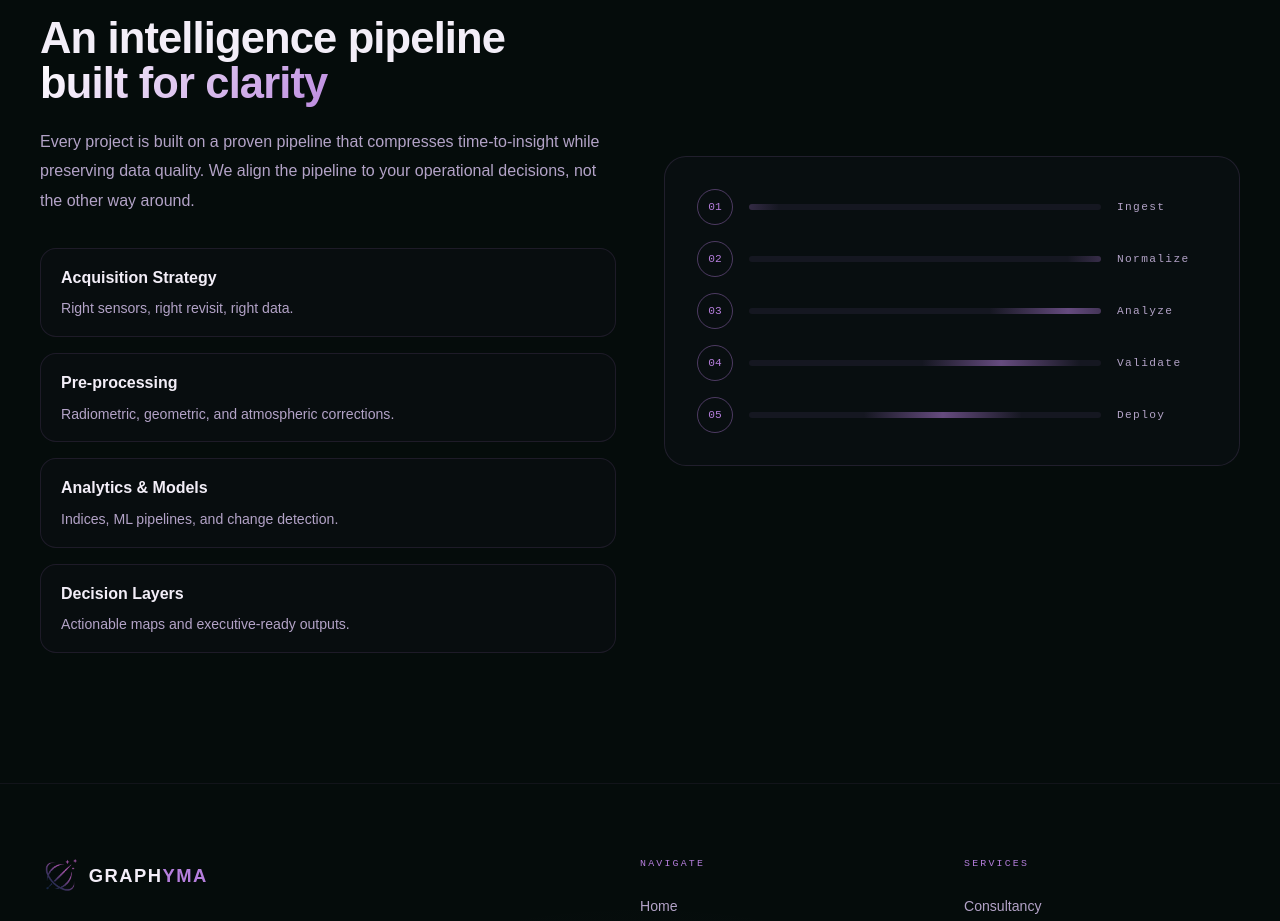
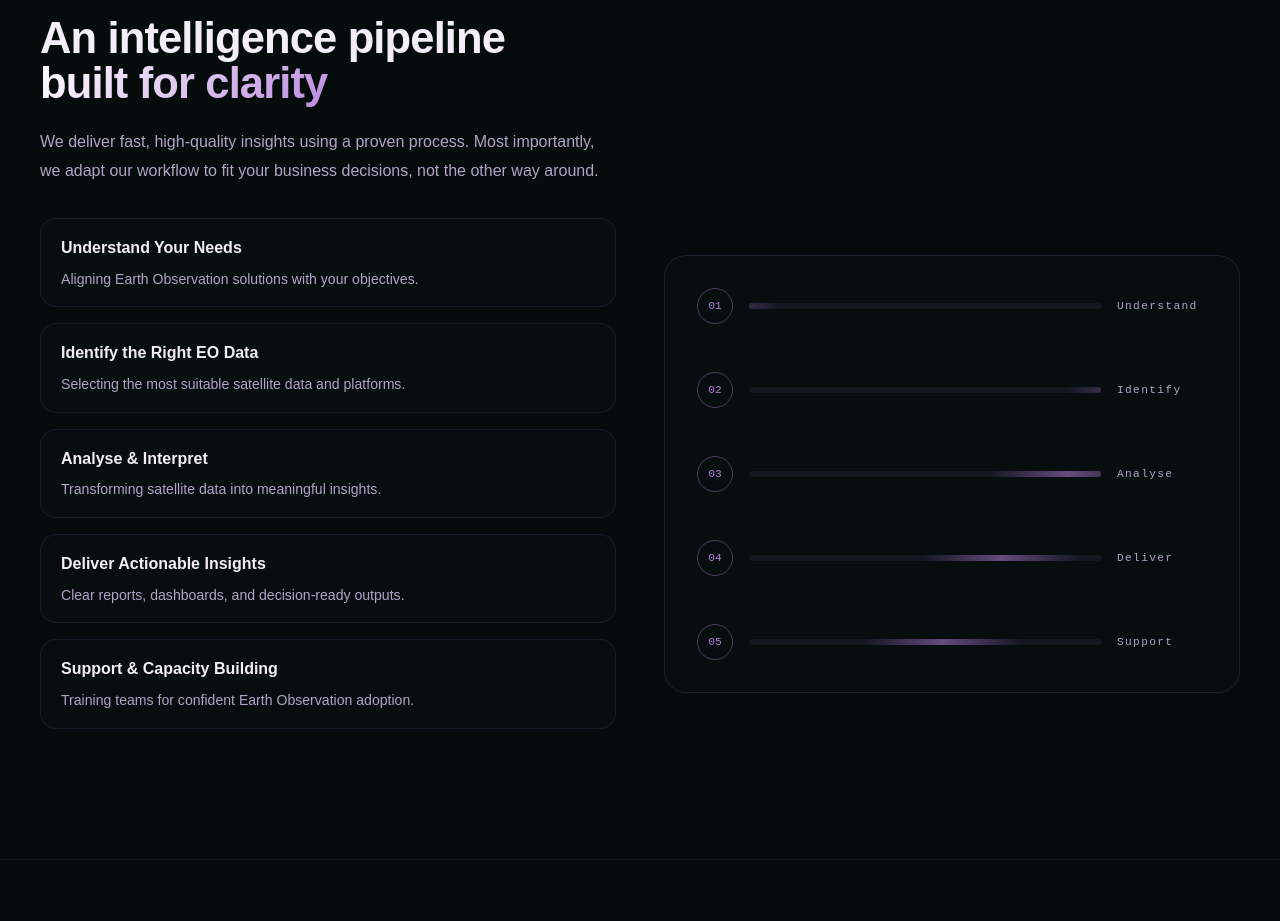
Before and after one commit to synced7x7/graphyma, a React (Vite) app in the folder client/: page /services/remote-sensing in a window 1280 px wide. Shown: the part 860-1781 px from the top of the page. Built offline with nearby package versions, Linux system fonts and the light colour scheme.

Commit message:
Remote consultancy page fixed

```diff
--- a/client/src/pages/About.jsx
+++ b/client/src/pages/About.jsx
@@ -100,7 +100,7 @@ const STORY_PARAS = [
   {
     label: 'What We Do',
     heading: 'Intelligence from orbit',
-    text: 'At its core, GRAPHYMA offers specialised services in satellite data analysis, digital consultancy, professional training, and project management. Its Earth Observation expertise allows the company to develop tailored solutions for environmental challenges, while its broader technological perspective supports clients in digital transformation, operational efficiency, and data-informed planning.',
+    text: 'GRAPHYMA helps organisations understand, adopt, and apply Earth Observation technologies with confidence. From satellite data consultancy and tailored training to implementation support, we guide clients in selecting the right tools, platforms, and workflows to solve real-world challenges. Built on experience with Europe\'s leading Earth Observation programmes, our expertise enables organisations of all sizes to transform satellite data into practical insights for informed decision-making.',
   },
   {
     label: 'Our Ambition',
@@ -161,7 +161,7 @@ export default function About() {
             transition={{ delay: 0.6, duration: 0.8 }}
             className="about-hero-copy"
           >
-            GRAPHYMA is not only a startup with technical expertise, but a growing platform for connecting Earth Observation with the challenges and opportunities of the real world.
+            GRAPYMA is a startup that combines technical expertise with communication and user uptake experience, merging deep science with clear and accessible communication
           </motion.p>
         </div>
       </section>
@@ -235,7 +235,7 @@ export default function About() {
       {/* ══════════════════════════════════════
           CAPABILITIES
       ══════════════════════════════════════ */}
-      <section id="pillars" className="section about-pillars-section">
+      {/* <section id="pillars" className="section about-pillars-section">
         <div className="glow-tl" />
         <div className="container">
           <div className="about-pillars-header">
@@ -288,7 +288,7 @@ export default function About() {
             ))}
           </div>
         </div>
-      </section>
+      </section> */}
 
       {/* ══════════════════════════════════════
           VALUES
@@ -364,7 +364,7 @@ export default function About() {
       {/* ══════════════════════════════════════
           EXPERTISE BADGES
       ══════════════════════════════════════ */}
-      <section className="about-badges-section">
+      {/* <section className="about-badges-section">
         <div className="container">
           <motion.div
             initial={{ opacity: 0, y: 20 }}
@@ -403,7 +403,7 @@ export default function About() {
             ))}
           </motion.div>
         </div>
-      </section>
+      </section> */}
 
       {/* ══════════════════════════════════════
           CTA
@@ -422,7 +422,7 @@ export default function About() {
                 Ready to work with us?
               </h2>
               <p className="about-cta-copy">
-                Whether you are an institution, company, or research body — GRAPHYMA can help you unlock the value of Earth Observation.
+                Whether you are an institution, company, or research body, GRAPHYMA can help you understand the value of Earth observation.
               </p>
             </div>
             <div className="about-cta-actions">
--- a/client/src/pages/Communications.jsx
+++ b/client/src/pages/Communications.jsx
@@ -74,7 +74,7 @@ export default function Communications() {
                 transition={{ duration: 0.65, delay: 0.12 }}
                 className="comms-hero-copy"
               >
-                We turn technical capability into measurable uptake. Our communication strategy connects EO outputs to real-world decisions, making the value obvious to every stakeholder.
+                We turn Earth Observation insights into business actions, making the value obvious at every level.
               </motion.p>
               <motion.div
                 initial={{ opacity: 0, y: 18 }}
--- a/client/src/pages/RemoteSensing.jsx
+++ b/client/src/pages/RemoteSensing.jsx
@@ -10,11 +10,27 @@ const page = {
 }
 
 const CAPABILITIES = [
-  { title: 'Acquisition Strategy', detail: 'Right sensors, right revisit, right data.' },
-  { title: 'Pre-processing', detail: 'Radiometric, geometric, and atmospheric corrections.' },
-  { title: 'Analytics & Models', detail: 'Indices, ML pipelines, and change detection.' },
-  { title: 'Decision Layers', detail: 'Actionable maps and executive-ready outputs.' },
-]
+  {
+    title: 'Understand Your Needs',
+    detail: 'Aligning Earth Observation solutions with your objectives.',
+  },
+  {
+    title: 'Identify the Right EO Data',
+    detail: 'Selecting the most suitable satellite data and platforms.',
+  },
+  {
+    title: 'Analyse & Interpret',
+    detail: 'Transforming satellite data into meaningful insights.',
+  },
+  {
+    title: 'Deliver Actionable Insights',
+    detail: 'Clear reports, dashboards, and decision-ready outputs.',
+  },
+  {
+    title: 'Support & Capacity Building',
+    detail: 'Training teams for confident Earth Observation adoption.',
+  },
+];
 
 function SatelliteGraphic() {
   return (
@@ -111,7 +127,7 @@ export default function RemoteSensing() {
                 transition={{ duration: 0.65, delay: 0.12 }}
                 className="rs-hero-copy"
               >
-                We design end-to-end remote sensing workflows that translate complex satellite data into operational decisions. From sensor selection to advanced analytics, every step is tuned for your mission and timeframe.
+                We design remote sensing consultancy strategies that integrate directly into our clients' workflows
               </motion.p>
               <motion.div
                 initial={{ opacity: 0, y: 18 }}
@@ -246,7 +262,7 @@ export default function RemoteSensing() {
                 transition={{ duration: 0.65, delay: 0.12 }}
                 className="rs-section-copy"
               >
-                Every project is built on a proven pipeline that compresses time-to-insight while preserving data quality. We align the pipeline to your operational decisions, not the other way around.
+                We deliver fast, high-quality insights using a proven process. Most importantly, we adapt our workflow to fit your business decisions, not the other way around.
               </motion.p>
               <motion.div
                 initial={{ opacity: 0, y: 18 }}
@@ -274,11 +290,11 @@ export default function RemoteSensing() {
               whileInView={{ opacity: 1, x: 0 }}
               viewport={{ once: true }}
               transition={{ duration: 0.8 }}
-              className="rs-orbit-wrap"
+              className="rs-orbit-wrap rs-stage-align"
             >
               <div className="rs-stage-card">
                 <div className="rs-stage-list">
-                  {['Ingest', 'Normalize', 'Analyze', 'Validate', 'Deploy'].map((step, i) => (
+                  {['Understand', 'Identify', 'Analyse', 'Deliver', 'Support'].map((step, i) => (
                     <div key={step} className="rs-stage-row">
                       <div className="rs-stage-number">{String(i + 1).padStart(2, '0')}</div>
                       <div className="rs-stage-bar">
--- a/client/src/pages/styles/RemoteSensing.css
+++ b/client/src/pages/styles/RemoteSensing.css
@@ -263,7 +263,7 @@
 
 .rs-stage-list {
   display: grid;
-  gap: 1rem;
+  gap: 3rem;
 }
 
 .rs-stage-row {
@@ -308,3 +308,8 @@
   font-size: 0.7rem;
   letter-spacing: 0.12em;
 }
+
+.rs-stage-align {
+  align-self: end;
+  padding-bottom: 2.2rem;
+}
```
